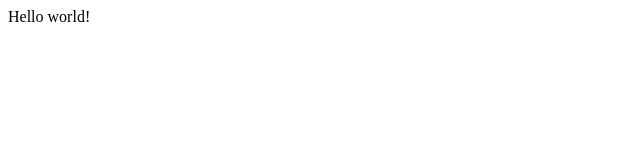
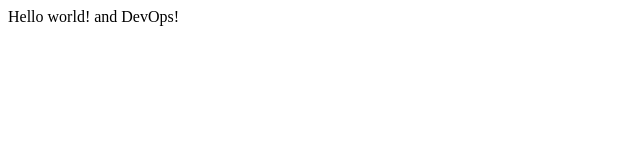
Before and after one commit to ansh-shmyg/aws-tests, a plain HTML site: page terraform_files/index.html in a window 1280 px wide. Shown: the whole page, without its empty margins (0-640 px from the left). Drawn offline with Linux system fonts and the light colour scheme.

```diff
--- a/terraform_files/index.html
+++ b/terraform_files/index.html
@@ -1,6 +1,6 @@
 <html>
 <header><title>The website</title></header>
 <body>
-Hello world!
+Hello world! and DevOps!
 </body>
 </html>
```
Also changed, not shown: 2 other files.
